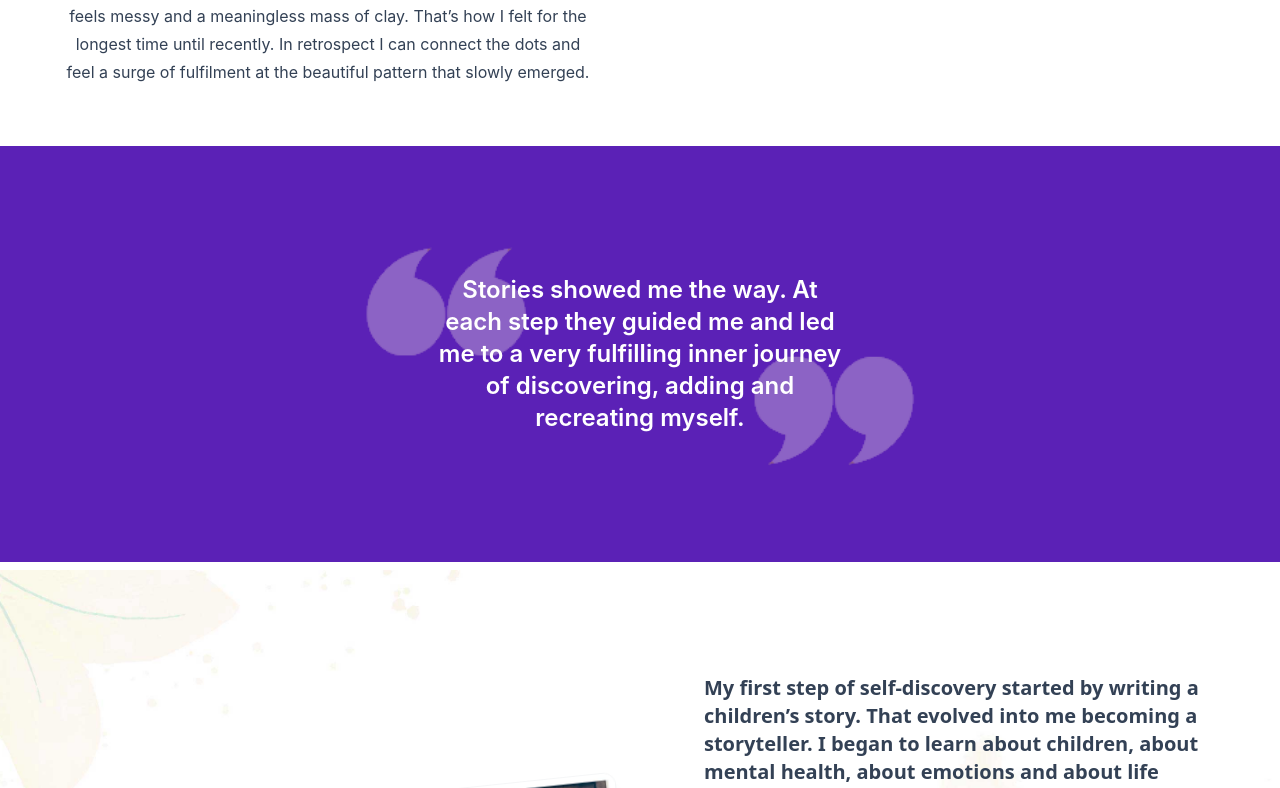
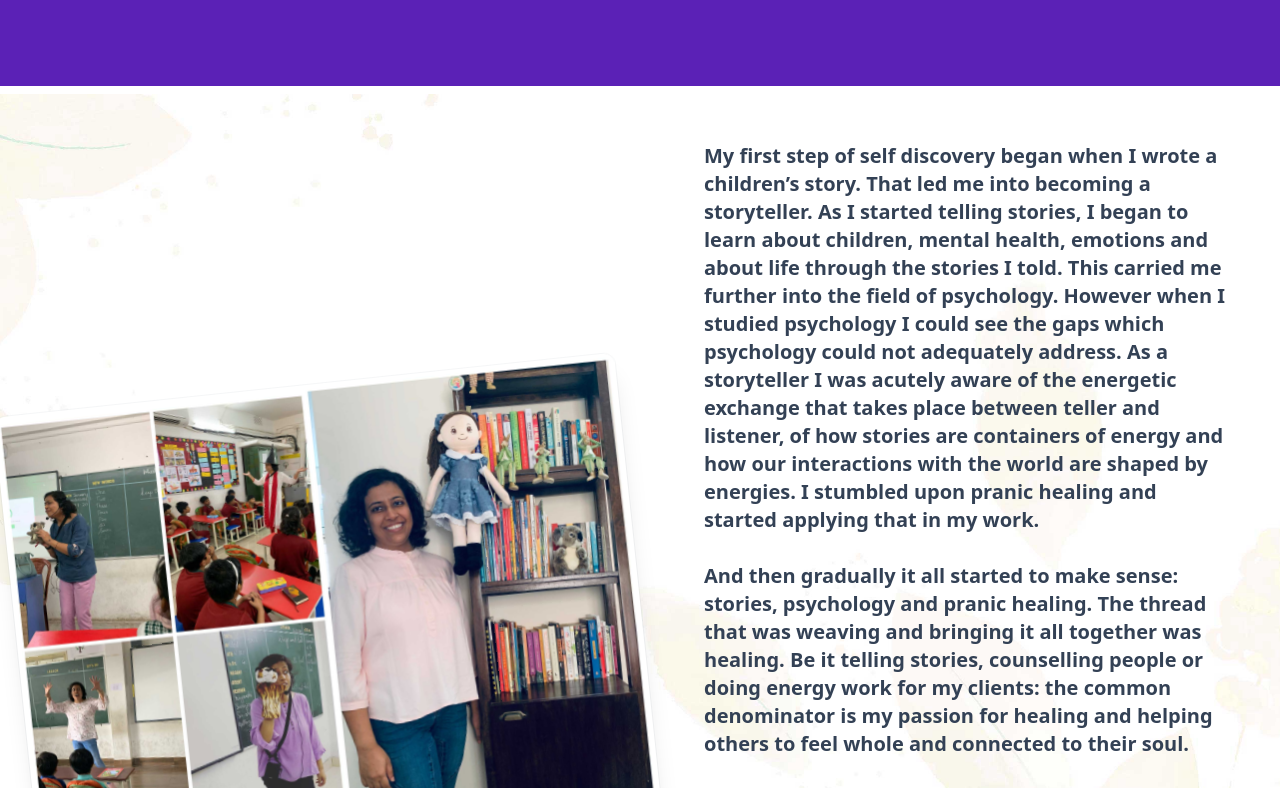
Before and after one commit to SurbhiSarna/surbhi-sarna-site, a React (Vite) app: page /about in a window 1280 px wide. Shown: the part 1752-2540 px from the top of the page. Built offline with nearby package versions, Linux system fonts and the light colour scheme.

Commit message:
:art: About Page and Storytelling Page Content Fix

```diff
--- a/src/components/AboutPageContent/aboutPageContent.jsx
+++ b/src/components/AboutPageContent/aboutPageContent.jsx
@@ -43,53 +43,33 @@ const AboutPageContent = () => {
                 <br />
                 As a four year old I vividly recall looking at the sky and
                 imaging my favourite Deity emerge from the clouds and my four
-                year old mind questioning about creation, about life and death.
+                year old mind questioning about creation, about life and death.{" "}
+                <br />
+                <br />
                 Another favourite memory is my father’s voice holding me rapt
                 with stories of giants, fairies, talking animals, gods and
-                goddesses.
+                goddesses. <br />
                 <br />
+                The world of fantasy receded as I grew up. I did my
+                post-graduation in Biochemisty and went to Germany to further
+                pursue a PhD. Little did I know the inexplicable sadness and
+                emptiness that was waiting for me there. Everything was perfect,
+                I was successful in the eyes of the world and yet I had never
+                been so unhappy before. <br />
                 <br />
-                Growing up I had no particular wish for a specific career path.
-                I was inclined towards biology and also doing science was just
-                what every above average child did! So I pursued science and
-                went to do a PhD in Germany in Biochemistry. It all looked so
-                perfect and I was right on the so called track of success.
-                However my heart felt blocked. I could not explain the emptiness
-                and sadness. Or the constant feeling of being drained out when
-                everything was perfect. I knew that perhaps this is not what I
-                want to do but quitting a PhD was never an option. How could I
-                when I had no clue what I wanted to do with my life? However the
-                intense inner turmoil and sense of burden kept on increasing
-                until it became unbearable. One day I literally had an epiphany-
-                that this was not my destiny. I knew that I had to choose a
-                different path. So I quit my doctoral research after three years
-                and came back to India. My only starting point at that time was
-                that I didn’t want to pursue science. But what exactly I wanted
-                to do was an enigma. An enigma which I thought I will solve.
-                This quest led me to embark on the pursuit of passion and
-                meaning, an adventure to find out what makes me, ‘me’.
+                The inner turmoil and confusion continued for three years until
+                one day in my meditation, I had a profound epiphany- that this
+                was not my destiny. I quit my PhD and decided to look for
+                meaning and purpose. Where was life supposed to take me? What
+                was my path? <br />
                 <br />
-                <br />
-                With a romantic conviction that life will show me the way and
-                everything will make sense, I started out thinking that soon it
-                will all be clear to me. Little did I realize that the tapestry
-                of life is woven by experiences, beliefs, feelings, images and
-                words. Everything is creating you, adding to you and adding to
-                life. Life does make sense and works out but no one tells you
-                what happens in the interim: there can be a lot of steps that
-                one has to walk on, lots of darkness, waiting, feeling lost and
-                it can take a long long time. To create a meaningful life filled
-                with purpose, beauty and harmony it takes lots of learning, time
-                and effort.
-                <br />
-                <br />
+                The journey of finding my destiny was not just an outward one
+                littered with new experiences but also an inner one, where I was
+                getting to know what makes me, ‘me’. The tapestry of life is
+                woven by experiences, beliefs, feelings, images and words.
+                Everything is creating you, adding to you and adding to life.
                 The path of becoming a healer combining modern psychology,
-                stories and pranic healing was happening bit by bit, invisibly.
-                The vessel is being shaped all along but until the vessel is
-                made, it just feels messy and a meaningless mass of clay. That’s
-                how I felt for the longest time until recently. In retrospect I
-                can connect the dots and feel a surge of fulfilment at the
-                beautiful pattern that slowly emerged.
+                stories and pranic healing was happening bit by bit, invisibly.{" "}
                 <br />
                 <br />
               </p>
@@ -127,21 +107,17 @@ const AboutPageContent = () => {
             alt="Surbhi Image"
           />
           <p className="text-lg font-semibold font-sans md:text-left md:text-xl text-slate-700 md:ml-8 p-8 lg:w-1/2 text-center">
-            <br />
-            <br />
-            My first step of self-discovery started by writing a children’s
-            story. That evolved into me becoming a storyteller. I began to learn
-            about children, about mental health, about emotions and about life
-            through the stories I told. This carried me further into the field
-            of psychology.
-            <br />
-            <br />
-            However when I studied psychology I could see the gaps which
-            psychology could not adequately address. As a storyteller I was
-            acutely aware of the energetic exchange that takes place between
-            teller and listener, of how stories are containers of energy and how
-            our interactions with the world are shaped by energies. I stumbled
-            upon pranic healing and started applying that in my work.
+            My first step of self discovery began when I wrote a children’s
+            story. That led me into becoming a storyteller. As I started telling
+            stories, I began to learn about children, mental health, emotions
+            and about life through the stories I told. This carried me further
+            into the field of psychology. However when I studied psychology I
+            could see the gaps which psychology could not adequately address. As
+            a storyteller I was acutely aware of the energetic exchange that
+            takes place between teller and listener, of how stories are
+            containers of energy and how our interactions with the world are
+            shaped by energies. I stumbled upon pranic healing and started
+            applying that in my work.
             <br />
             <br />
             And then gradually it all started to make sense: stories, psychology
@@ -149,10 +125,18 @@ const AboutPageContent = () => {
             together was healing. Be it telling stories, counselling people or
             doing energy work for my clients: the common denominator is my
             passion for healing and helping others to feel whole and connected
-            to their soul. Though at first my journey seemed chaotic and not
-            making sense but now with my unqiue background in science,
-            psychology, healing and stories I feel strongly equipped to serve
-            the various needs of my clients in a comprehensive and holistic way.
+            to their soul.
+            <br />
+            <br />
+            The tapestry was being woven all along but until the pattern is
+            revealed, it just feels messy and meaningless. In retrospect I can
+            connect the dots today and feel everything making sense. I can see
+            how the threads of science, psychology, healing, stories and
+            spirituality came together and interwove a distinct path for me. And
+            because of such a unique background, I feel strongly equipped to
+            serve the needs of my clients in a comprehensive and holistic way.
+            Along the way I discovered my greatest joy: to bring healing to
+            others.
           </p>
         </div>
       </div>
--- a/src/components/StoryTellingDescription/storyTellingDescription.jsx
+++ b/src/components/StoryTellingDescription/storyTellingDescription.jsx
@@ -85,11 +85,6 @@ const StoryTellingDescription = (props) => {
           potent healing sources that serve us according to our need.
           <br />
           <br />
-          If you would like to experience the power of story as an individual or
-          if you would like to bring stories to your classroom or organisation,
-          please get in touch with me.
-          <br />
-          <br />
         </span>
         <img
           className="w-4/5 lg:w-2/5 rounded-xl shadow-xl ring-1 ring-violet-400 rotate-6 p-1 m-12 flex-1"
@@ -97,11 +92,18 @@ const StoryTellingDescription = (props) => {
           alt="Surbhi Image"
         />
       </div>
+      <div className="ring-1 ring-violet-400 mx-auto bg-violet-800">
+        <p className="text-white pt-20 pb-10 text-lg md:text-2xl font-semibold max-w-xl mx-auto">
+          If you would like to experience the power of story as an individual or
+          if you would like to bring stories to your classroom or organisation,
+          please get in touch with me.
+        </p>
       <Link to="/contact">
-        <button className="mx-auto focus:outline-none focus:shadow-outline bg-emerald-600 text-white font-bold px-12 rounded-full hover:text-white hover:bg-emerald-800 border-emerald-600 text-2xl">
+        <button className="mx-auto focus:outline-none focus:shadow-outline bg-emerald-600 text-white font-bold px-12 rounded-full hover:text-white hover:bg-emerald-800 border-emerald-600 text-2xl m-4 mb-10">
           Contact Me
         </button>
       </Link>
+      </div>
     </div>
   );
 };
```
